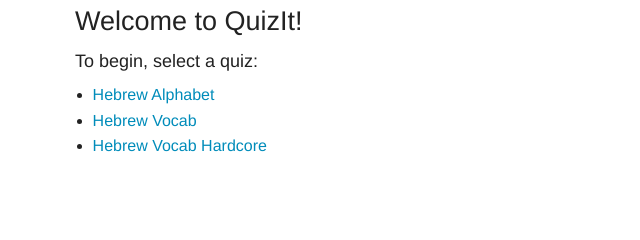
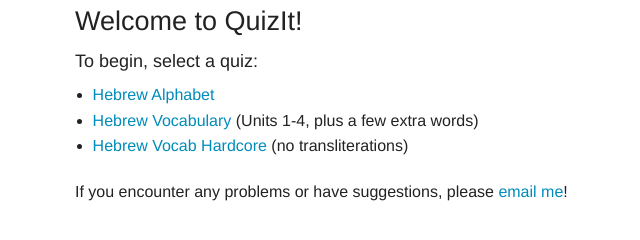
Before and after one commit to andyjl/quizit, a plain HTML site: page index.html in a window 1280 px wide. Shown: the whole page, without its empty margins (80-720 px from the left). Drawn offline with Linux system fonts and the light colour scheme.

Commit message:
Updated home page

```diff
--- a/index.html
+++ b/index.html
@@ -14,9 +14,10 @@
             <h5>To begin, select a quiz:</h5>
             <ul>
                 <li><a href="quiz.html?quiz=hebrew-alphabet">Hebrew Alphabet</a></li>
-                <li><a href="quiz.html?quiz=hebrew-vocab1">Hebrew Vocab</a></li>
-                <li><a href="quiz.html?quiz=hebrew-vocab-hardcore">Hebrew Vocab Hardcore</a></li>
+                <li><a href="quiz.html?quiz=hebrew-vocab1">Hebrew Vocabulary</a> (Units 1-4, plus a few extra words)</li>
+                <li><a href="quiz.html?quiz=hebrew-vocab-hardcore">Hebrew Vocab Hardcore</a> (no transliterations)</li>
             </ul>
+            <p>If you encounter any problems or have suggestions, please <a href="mailto:dothebeef@me.com?subject=Feedback%20for%20QuizIt">email me</a>!</p>
         </div>
     </div>
 
```
